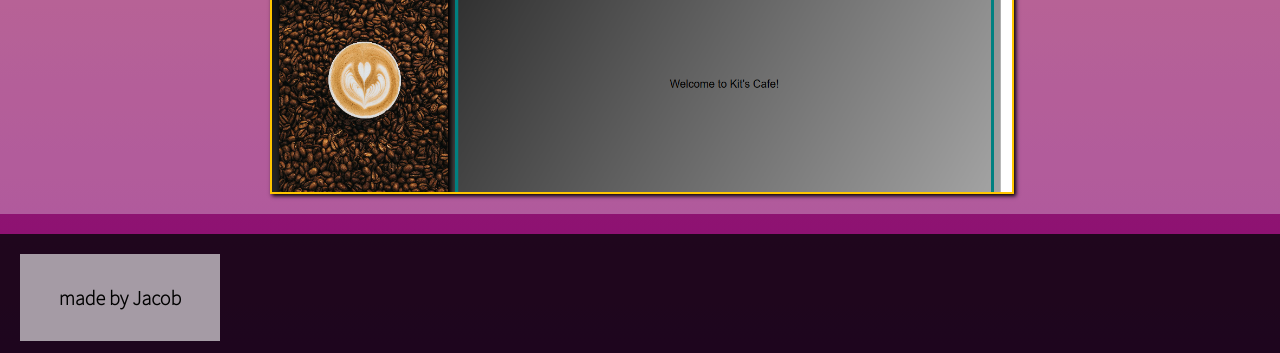
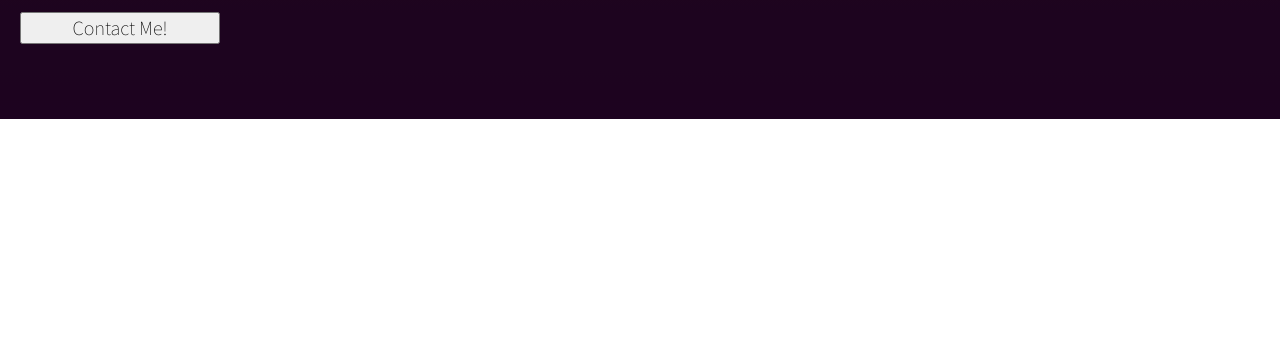
Before and after one commit to jacobc1204/Portfolio, a plain HTML site: page index.html in a window 1280 px wide. Shown: the part 2573-2926 px from the top of the page. After the commit the page ends 2692 px from the top, so only its background shows below. Drawn offline with Linux system fonts and the light colour scheme.

Commit message:
removing the demo site for now

```diff
--- a/index.html
+++ b/index.html
@@ -44,7 +44,6 @@
           <a href="https://codepen.io/jacobc1204/full/qxOXGX/" class="item"><img src="images/quote.png" alt="Random Quote Generator"></a>
           <a href="https://codepen.io/jacobc1204/full/aqYxpL/" class="item"><img src="images/weather.png" alt="Current Weather Website"></a>
           <a href="https://codepen.io/jacobc1204/full/JpeNrb/" class="item"><img src="images/wiki_search.png" alt="Wikipedia Search"></a>
-          <img src="images/kitscafe-small.png" alt="A screenshot of a demo business website." class="item">
         </div>
       </div>
     </section>
```
